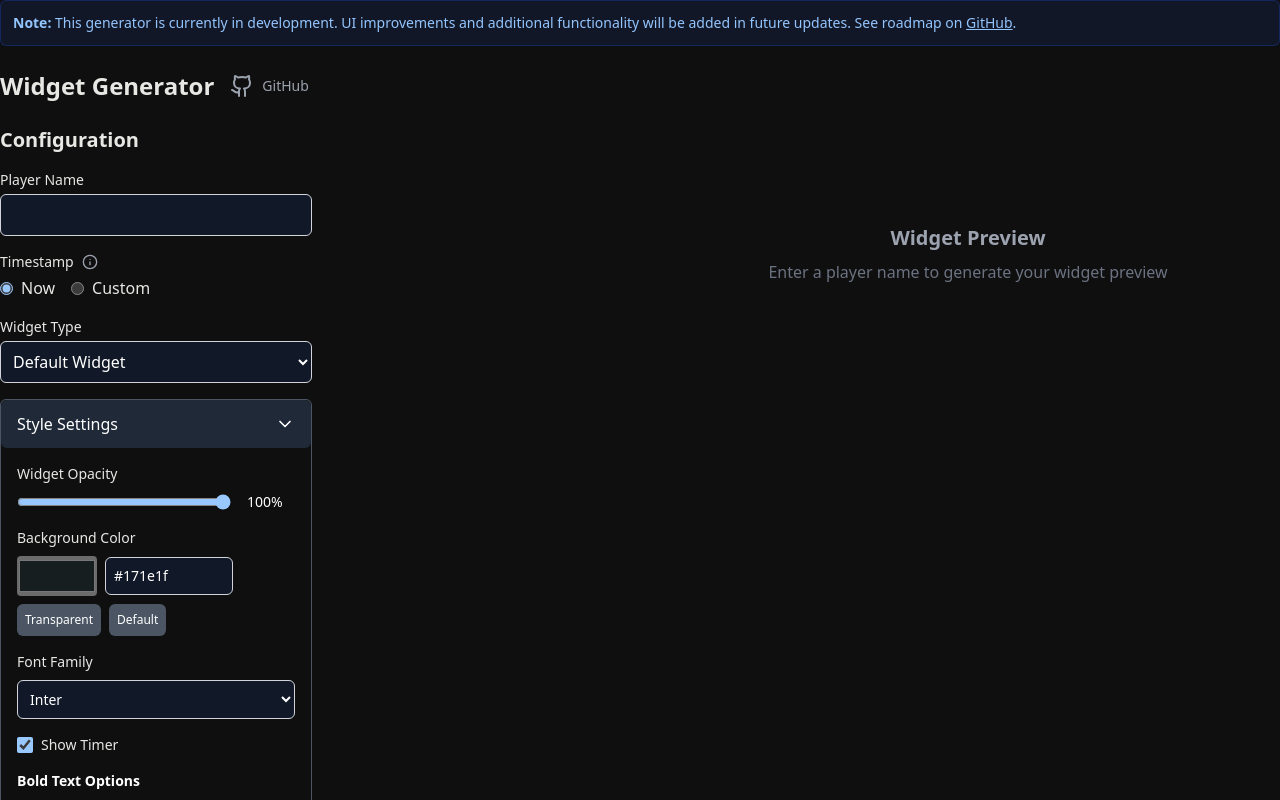
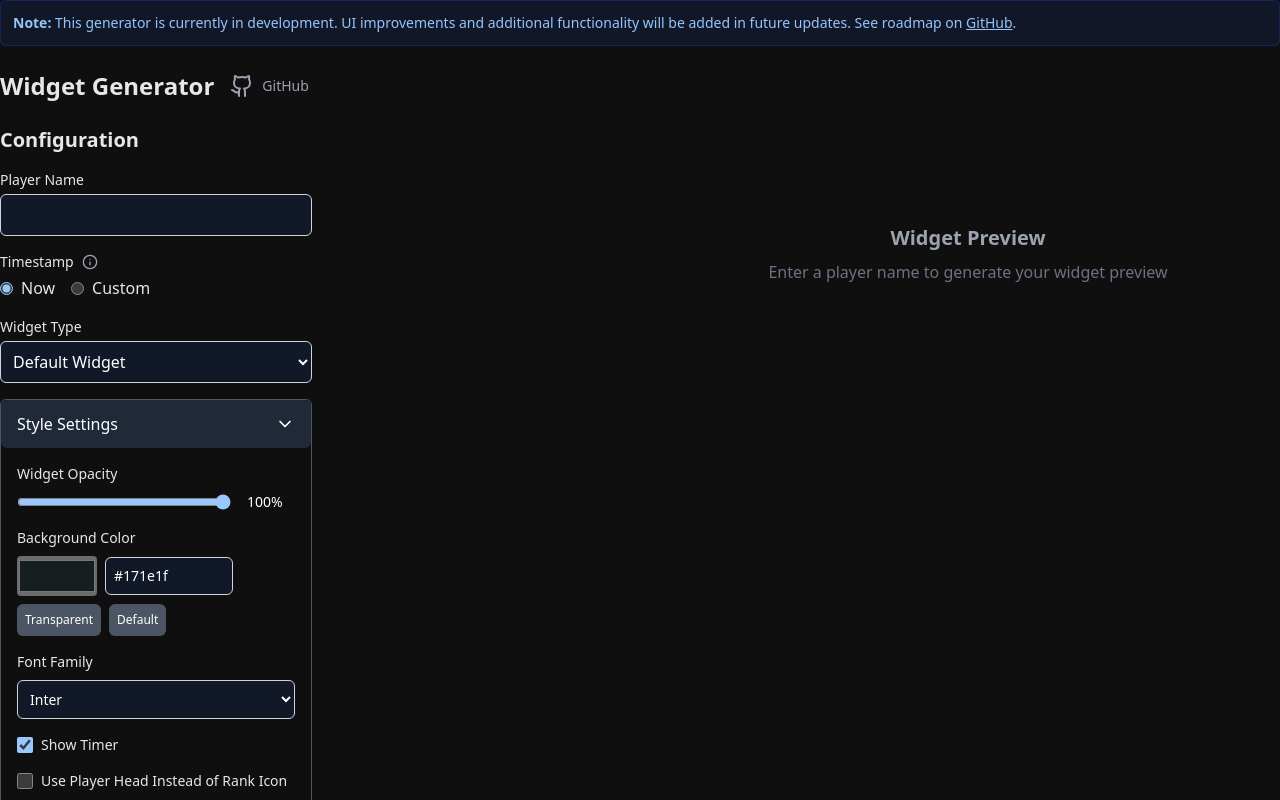
Before and after one commit to cltWilly/mcsrr-widget, a Next.js app: page / in a window 1280 px wide. Both pictures are taken after a click on the button "Style Settings". Shown: the top 800 px of the page. Built offline with nearby package versions, Linux system fonts and the light colour scheme.

Commit message:
added option to replace rank icon with player head for default widget - fixed roadmap link typo

```diff
--- a/app/page.jsx
+++ b/app/page.jsx
@@ -43,6 +43,9 @@ export default function Page() {
   const [boldWinRate, setBoldWinRate] = useState(false);
   const [boldMatches, setBoldMatches] = useState(false);
 
+  // Player head option for default widget
+  const [usePlayerHead, setUsePlayerHead] = useState(false);
+
   // Carousel widget configuration
   const [carouselWidgets, setCarouselWidgets] = useState(["1", "4"]); // Default: Default + Graph
   const [transitionDuration, setTransitionDuration] = useState(5); // seconds
@@ -86,7 +89,7 @@ export default function Page() {
         clearTimeout(debounceTimerRef.current);
       }
     };
-  }, [playerName, timestampOption, selectedTimestamp, widgetTypeOption, opacity, bgColor, showTimer, fontFamily, widgetLayout, canvasWidth, canvasHeight, graphType, graphWidth, graphHeight, carouselWidgets, transitionDuration, showProgressIndicator, boldRank, boldElo, boldWLD, boldWinRate, boldMatches]);
+  }, [playerName, timestampOption, selectedTimestamp, widgetTypeOption, opacity, bgColor, showTimer, fontFamily, widgetLayout, canvasWidth, canvasHeight, graphType, graphWidth, graphHeight, carouselWidgets, transitionDuration, showProgressIndicator, boldRank, boldElo, boldWLD, boldWinRate, boldMatches, usePlayerHead]);
 
   const handlePlayerNameChange = (e) => {
     setPlayerName(e.target.value);
@@ -213,6 +216,7 @@ export default function Page() {
       url += `&boldWLD=${boldWLD}&boldWinRate=${boldWinRate}&boldMatches=${boldMatches}`;
       if (widgetTypeOption === "1") {
         url += `&boldRank=${boldRank}&boldElo=${boldElo}`;
+        url += `&usePlayerHead=${usePlayerHead}`;
       }
     }
 
@@ -280,7 +284,7 @@ export default function Page() {
         <p className="text-sm text-blue-300">
           <span className="font-semibold">Note:</span> This generator is currently in development. UI improvements and additional functionality will be added in future updates. See roadmap on{" "}
           <a
-            href="https://github.com/cltWilly/mcsrr-widget/tree/master?tab=readme-ov-file#-roadmap"
+            href="https://github.com/cltWilly/mcsrr-widget/tree/master?tab=readme-ov-file#roadmap"
             target="_blank"
             rel="noopener noreferrer"
             className="underline hover:text-white"
@@ -457,6 +461,20 @@ export default function Page() {
                     className="w-4 h-4 text-blue-600 bg-gray-700 border-gray-600 rounded focus:ring-blue-500"
                   />
                   <span>Show Timer</span>
+                </label>
+              </div>
+            )}
+
+            {widgetTypeOption === "1" && (
+              <div>
+                <label className="flex items-center space-x-2 text-sm">
+                  <input
+                    type="checkbox"
+                    checked={usePlayerHead}
+                    onChange={(e) => setUsePlayerHead(e.target.checked)}
+                    className="w-4 h-4 text-blue-600 bg-gray-700 border-gray-600 rounded focus:ring-blue-500"
+                  />
+                  <span>Use Player Head Instead of Rank Icon</span>
                 </label>
               </div>
             )}
@@ -711,6 +729,7 @@ export default function Page() {
             <div className="mb-4 flex justify-start">
               {widgetUrl && (
                 <iframe
+                  key={widgetUrl}
                   src={widgetUrl}
                   className="rounded-md"
                     style={{
--- a/app/widget/[time]/page.jsx
+++ b/app/widget/[time]/page.jsx
@@ -39,6 +39,9 @@ function WidgetPage({ params }) {
   const boldWLD = searchParams.get('boldWLD') === 'true' || searchParams.get('boldWLD') === null;
   const boldWinRate = searchParams.get('boldWinRate') === 'true';
   const boldMatches = searchParams.get('boldMatches') === 'true';
+
+  // Player head option
+  const usePlayerHead = searchParams.get('usePlayerHead') === 'true';
 
   const carouselWidgetsParam = searchParams.get('carouselWidgets');
   const carouselWidgets = carouselWidgetsParam ? carouselWidgetsParam.split(',') : ["1", "4"];
@@ -214,6 +217,8 @@ function WidgetPage({ params }) {
             boldWLD={boldWLD}
             boldWinRate={boldWinRate}
             boldMatches={boldMatches}
+            usePlayerHead={usePlayerHead}
+            playerName={playerName}
           />
         ) : widgetType === '2' ? (
           <OnlySmallBoxWidget
--- a/components/widget.jsx
+++ b/components/widget.jsx
@@ -2,12 +2,13 @@ import { useState, useEffect } from "react";
 import { calWinRate, countMatches, normalizePlusMinusElo, rankIcons } from "@/lib/widgetUtils";
 import { AnimatedNumber, AnimatedPercentage } from "./AnimatedNumber";
 
-export function DefaultWidget({ uuid, elo, eloPlusMinus, playerRank, startTimestamp, winCount, lossCount, drawCount, bgColor = "#171e1f", showTimer = true, fontFamily = "Inter, system-ui, -apple-system, 'Segoe UI', Roboto, 'Helvetica Neue', Arial", boldRank = true, boldElo = false, boldWLD = true, boldWinRate = false, boldMatches = false }) {
+export function DefaultWidget({ uuid, elo, eloPlusMinus, playerRank, startTimestamp, winCount, lossCount, drawCount, bgColor = "#171e1f", showTimer = true, fontFamily = "Inter, system-ui, -apple-system, 'Segoe UI', Roboto, 'Helvetica Neue', Arial", boldRank = true, boldElo = false, boldWLD = true, boldWinRate = false, boldMatches = false, usePlayerHead = false, playerName = "" }) {
 
   const winRate = calWinRate(winCount, lossCount, drawCount);
   const totalGames = countMatches(winCount, lossCount, drawCount);
   eloPlusMinus = normalizePlusMinusElo(eloPlusMinus);
   const rankIcon = rankIcons[playerRank];
+  const playerHeadUrl = playerName ? `https://mc-heads.net/avatar/${playerName}/64` : rankIcon;
 
   const [countdown, setCountdown] = useState(120);
   const [debugMode, setDebugMode] = useState(false);
@@ -54,12 +55,12 @@ export function DefaultWidget({ uuid, elo, eloPlusMinus, playerRank, startTimest
     <div className="text-white p-4 rounded-md w-full max-w-xs relative" style={{ backgroundColor: bgColor, fontFamily: fontFamily }}>
       <div className="flex items-center space-x-4">
         <img
-          src={rankIcon}
-          alt="Rank Icon"
+          src={usePlayerHead ? playerHeadUrl : rankIcon}
+          alt={usePlayerHead ? "Player Head" : "Rank Icon"}
           className="w-10 h-10"
           width="64"
           height="64"
-          style={{ aspectRatio: "40/40", objectFit: "cover", imageRendering: "pixelated" }} />
+          style={{ aspectRatio: "40/40", objectFit: "cover", imageRendering: usePlayerHead ? "auto" : "pixelated" }} />
         <div>
           <div className="text-lg" style={{ fontWeight: boldRank ? 'bold' : 'normal' }}>{playerRank}</div>
           <div className="text-sm text-gray-400" style={{ fontWeight: boldElo ? 'bold' : 'normal' }}>
```
